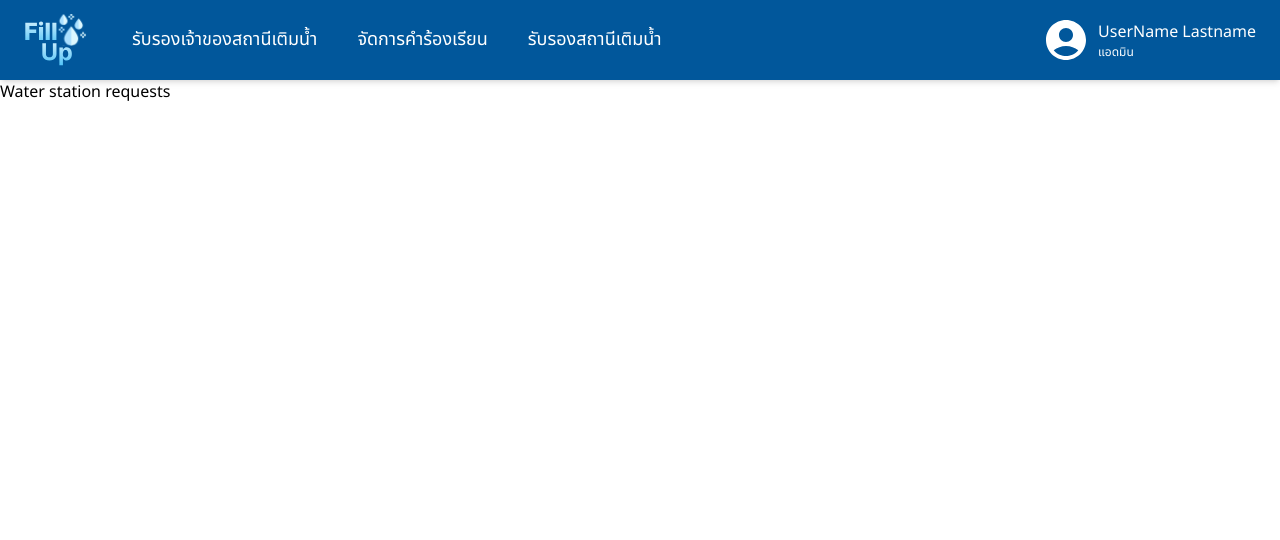
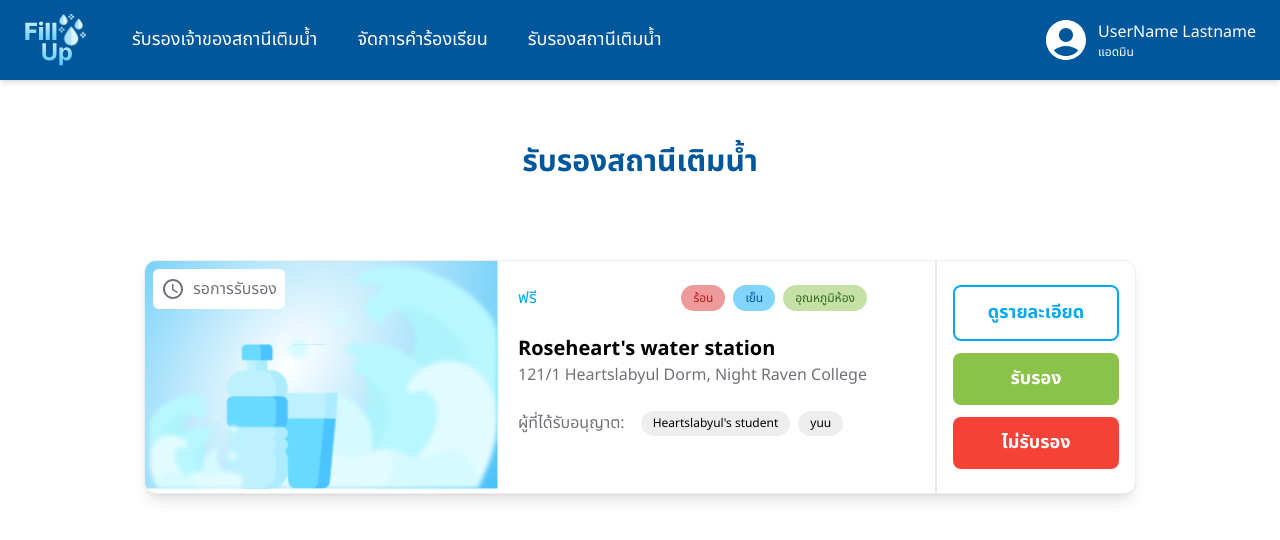
Before and after one commit to GavinITP/fill-up, a Next.js app in the folder frontend/: page /admin/water-station-requests in a window 1280 px wide. Shown: the top 540 px of the page. Built offline with nearby package versions, Linux system fonts and the light colour scheme.

Commit message:
feat: add approve waterstation card

```diff
--- a/frontend/src/app/admin/water-station-requests/page.tsx
+++ b/frontend/src/app/admin/water-station-requests/page.tsx
@@ -1,3 +1,28 @@
+import WaterStationReportCard from "@/components/admin/WaterStationReportCard";
+import { WaterStationDetailProp } from "@/components/WaterStationInfoSection";
+
 export default function Page() {
-  return <>Water station requests</>;
+  const waterstationList: WaterStationDetailProp[] = [
+    {
+      name: "Roseheart's water station",
+      address: "121/1 Heartslabyul Dorm, Night Raven College",
+      permissionList: ["Heartslabyul's student", "yuu"],
+      waterTemperature: ["ร้อน", "เย็น", "อุณหภูมิห้อง"],
+      maintenanceDetail: "details is here",
+      isFree: true,
+    },
+  ];
+
+  return (
+    <div className="flex w-full flex-col items-center justify-start gap-20 px-36 py-16">
+      <h1 className="text-lightblue-900 text-3xl font-bold">
+        รับรองสถานีเติมน้ำ
+      </h1>
+      <div className="grid w-full grid-cols-1 gap-12">
+        {waterstationList.map((waterStation, index) => (
+          <WaterStationReportCard key={index} waterStation={waterStation} />
+        ))}
+      </div>
+    </div>
+  );
 }
--- a/frontend/src/components/BaseCardWithButton.tsx
+++ b/frontend/src/components/BaseCardWithButton.tsx
@@ -5,7 +5,7 @@ export default function BaseCardWithButton(props: {
   buttonList: ButtonProps[];
 }) {
   return (
-    <div className="border-newgray-200 flex w-full flex-row items-start justify-between divide-x-2 rounded-xl border bg-white shadow-lg hover:shadow-xl">
+    <div className="border-newgray-200 flex w-full flex-row items-start justify-between divide-x-2 overflow-hidden rounded-xl border bg-white shadow-lg hover:shadow-xl">
       {props.children}
       <div className="flex w-[12.5rem] flex-col items-center justify-between gap-3 px-4 py-6">
         {props.buttonList.map((button) => {
--- /dev/null
+++ b/frontend/src/components/TemperatureTag.tsx
@@ -0,0 +1,11 @@
+import Tag from "./Tag";
+
+export default function TemperatureTag(props: { label: string }) {
+  let color = "gray";
+
+  if (props.label === "ร้อน") color = "red";
+  else if (props.label === "เย็น") color = "blue";
+  else if (props.label === "อุณหภูมิห้อง") color = "green";
+
+  return <Tag color={color} label={props.label} />;
+}
--- /dev/null
+++ b/frontend/src/components/WaterStationInfoSection.tsx
@@ -0,0 +1,53 @@
+"use client";
+
+import Tag from "./Tag";
+import TemperatureTag from "./TemperatureTag";
+
+export interface WaterStationDetailProp {
+  name: string;
+  address: string;
+  permissionList: string[];
+  isFree: boolean;
+  waterTemperature: string[];
+  maintenanceDetail: string;
+}
+
+export default function WaterStationInfoSection({
+  name,
+  address,
+  permissionList,
+  isFree,
+  waterTemperature,
+  maintenanceDetail,
+}: WaterStationDetailProp) {
+  return (
+    <div className="flex w-full flex-col items-start justify-start gap-6 px-4 py-6">
+      <div className="flex w-full flex-row items-center justify-between">
+        <span className="text-lightblue-500 text-base font-normal">
+          {isFree ? "ฟรี" : "มีค่าใช้จ่าย"}
+        </span>
+        <div className="flex flex-row gap-2">
+          {waterTemperature.map((temp, index) => {
+            return <TemperatureTag key={index} label={temp} />;
+          })}
+        </div>
+      </div>
+      <div>
+        <h4 className="text-xl font-bold text-black">{name}</h4>
+        <span className="line-clamp-1 text-base font-normal text-zinc-500">
+          {address}
+        </span>
+      </div>
+      <div className="flex flex-row gap-4">
+        <h2 className="text-base font-normal text-zinc-500">
+          ผู้ที่ได้รับอนุญาต:
+        </h2>
+        <div className="flex flex-row gap-2">
+          {permissionList.map((permission, index) => {
+            return <Tag key={index} color="gray" label={permission} />;
+          })}
+        </div>
+      </div>
+    </div>
+  );
+}
--- /dev/null
+++ b/frontend/src/components/admin/WaterStationReportCard.tsx
@@ -0,0 +1,65 @@
+"use client";
+
+import { useState } from "react";
+import BaseCardWithButton from "../BaseCardWithButton";
+import { ButtonProps } from "../Button";
+import WaterStationInfoSection, {
+  WaterStationDetailProp,
+} from "../WaterStationInfoSection";
+import defaultPic from "../../../public/waterStationPic.svg";
+import Image from "next/image";
+import AccessTimeIcon from "@mui/icons-material/AccessTime";
+
+export default function WaterStationReportCard(props: {
+  waterStation: WaterStationDetailProp;
+}) {
+  const [isDetailOpened, setIsDetailOpened] = useState(false);
+
+  const buttonList: ButtonProps[] = [
+    {
+      color: "blue-line",
+      label: "ดูรายละเอียด",
+      onClick: () => {
+        setIsDetailOpened(true);
+      },
+      isBold: true,
+    },
+    {
+      color: "green",
+      label: "รับรอง",
+      onClick: () => {
+        alert("approve");
+      },
+      isBold: true,
+    },
+    {
+      color: "red",
+      label: "ไม่รับรอง",
+      onClick: () => {
+        alert("not approve");
+      },
+      isBold: true,
+    },
+  ];
+
+  return (
+    <>
+      <BaseCardWithButton buttonList={buttonList}>
+        <div className="relative flex h-full flex-row">
+          <div className="absolute left-2 top-2 z-[80] flex flex-row gap-2 rounded-md bg-white p-2 text-zinc-500">
+            <AccessTimeIcon />
+            รอการรับรอง
+          </div>
+          <Image
+            src={defaultPic}
+            alt="water station"
+            style={{ width: "auto", height: "100%" }}
+          />
+          <div className="w-4/5">
+            <WaterStationInfoSection {...props.waterStation} />
+          </div>
+        </div>
+      </BaseCardWithButton>
+    </>
+  );
+}
```
